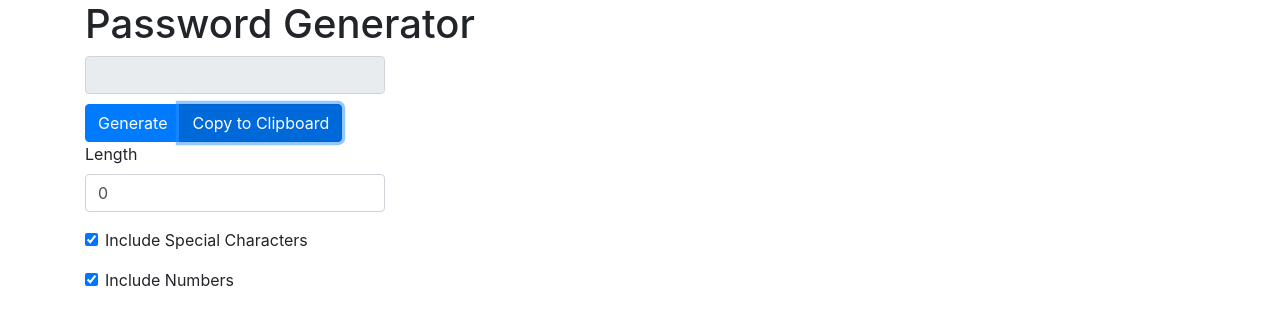
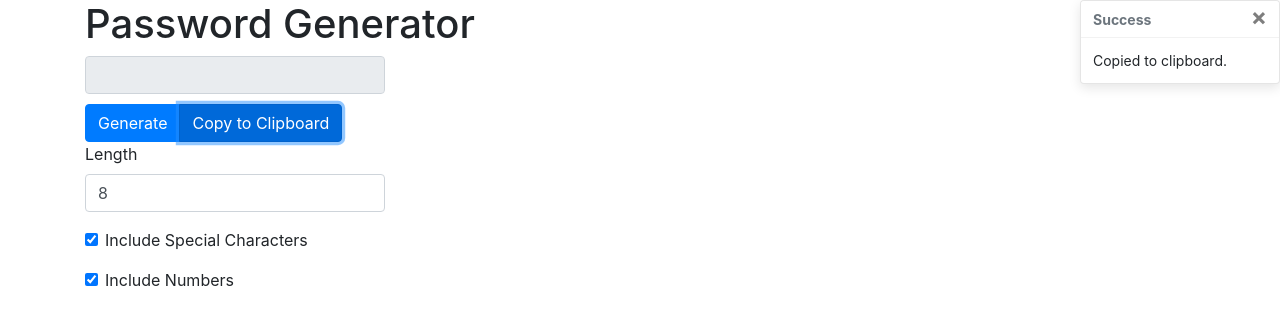
Before and after one commit to smael123/PasswordGeneratorReact, a React (Create React App) app: page / in a window 1280 px wide. Both pictures are taken after a click on the button "Copy to Clipboard". Shown: the top 324 px of the page. Built offline with nearby package versions, Linux system fonts and the light colour scheme.

Commit message:
added toast notification for copy to clipboard

```diff
--- a/src/components/App.jsx
+++ b/src/components/App.jsx
@@ -1,4 +1,5 @@
 import React, { Component } from 'react';
+import { Toast } from 'react-bootstrap';
 
 import 'bootstrap/dist/css/bootstrap.min.css';
 import '../css/App.css'
@@ -13,13 +14,18 @@ export default class App extends Component {
 
         this.state = {
             generatedPassword: '',
-            passwordLength: 0,
+            passwordLength: 8,
             includeSpecialCharacters: true,
-            includeNumbers: true
+            includeNumbers: true,
+            toastHeaderText: 'Test',
+            toastBodyText: 'Test',
+            toastVisible: false
         }
 
         this.handleInputChange = this.handleInputChange.bind(this);
         this.handleGeneratePassword = this.handleGeneratePassword.bind(this);
+        this.toggleToastVisibility = this.toggleToastVisibility.bind(this);
+        this.handleClipboard = this.handleClipboard.bind(this);
     }
 
     handleInputChange(event) {
@@ -49,7 +55,19 @@ export default class App extends Component {
         // passwordDom.select();
         // document.execCommand("copy");
 
-        navigator.clipboard.writeText(text)
+        navigator.clipboard.writeText(text);
+
+        this.setState({
+            toastHeaderText: 'Success',
+            toastBodyText: 'Copied to clipboard.',
+            toastVisible: true
+        });
+    }
+
+    toggleToastVisibility() {
+        this.setState({
+            toastVisible: !this.state.toastVisible
+        })
     }
 
     render() {
@@ -57,10 +75,26 @@ export default class App extends Component {
             passwordLength,
             includeSpecialCharacters,
             includeNumbers,
-            generatedPassword
+            generatedPassword,
+            toastHeaderText,
+            toastBodyText,
+            toastVisible
         } = this.state;
 
         return (
+            <div>
+                <div className='toast-container'>
+                    <Toast
+                        style={{display : toastVisible ? 'block' : 'none' }}
+                        show={toastVisible}
+                        onClose={this.toggleToastVisibility}>
+                        <Toast.Header>
+                            <strong className="mr-auto">{toastHeaderText}</strong>
+                        </Toast.Header>
+                        <Toast.Body>{toastBodyText}</Toast.Body>
+                    </Toast>
+                </div>
+                <div className='container'>
                     <PasswordGenerator
                     passwordLength={passwordLength}
                     includeSpecialCharacters={includeSpecialCharacters}
@@ -69,6 +103,9 @@ export default class App extends Component {
                     onGeneratePasswordClick={this.handleGeneratePassword}
                     onInputChange={this.handleInputChange}
                     onClipboardClick={this.handleClipboard} />
+                </div>
+            </div>
+
         )
     }
 }
--- a/src/css/App.css
+++ b/src/css/App.css
@@ -5,3 +5,10 @@ input {
 .generator-form {
     margin: 10px auto;
 }
+
+.toast-container {
+    position: absolute;
+    top: 0;
+    right: 0;
+    min-width: 200px;
+}
--- a/src/index.js
+++ b/src/index.js
@@ -4,9 +4,7 @@ import App from './components/App';
 
 ReactDOM.render(
   <React.StrictMode>
-    <div className="container">
       <App />
-    </div>
   </React.StrictMode>,
   document.getElementById('root')
 );
```
Lines whose indentation alone changed are shown as unchanged.
